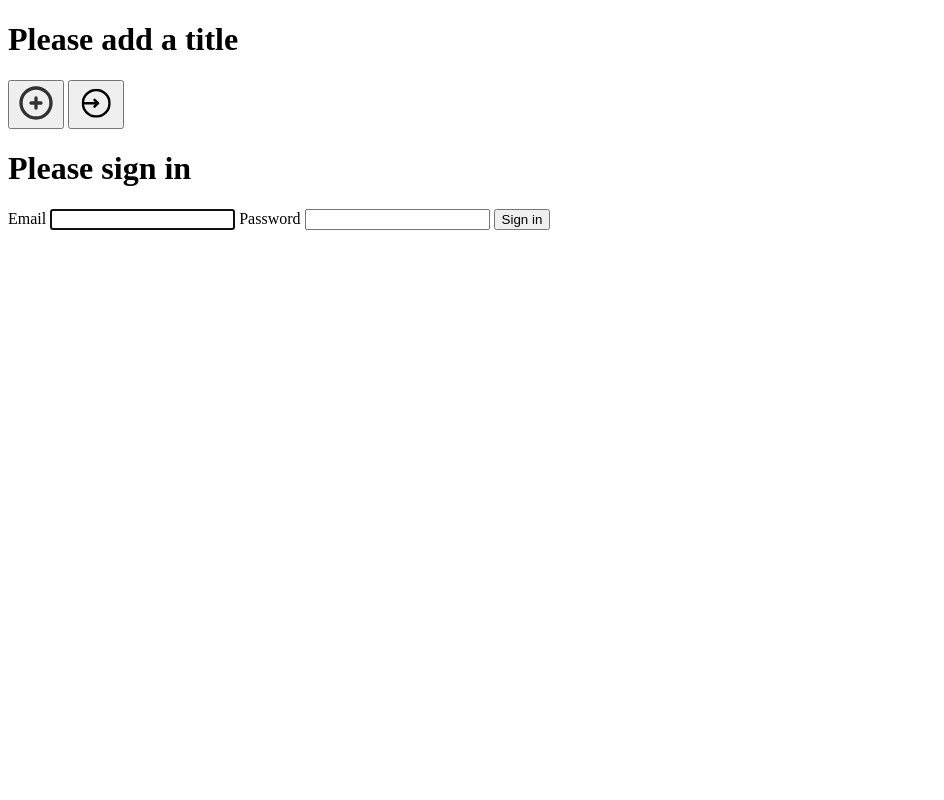
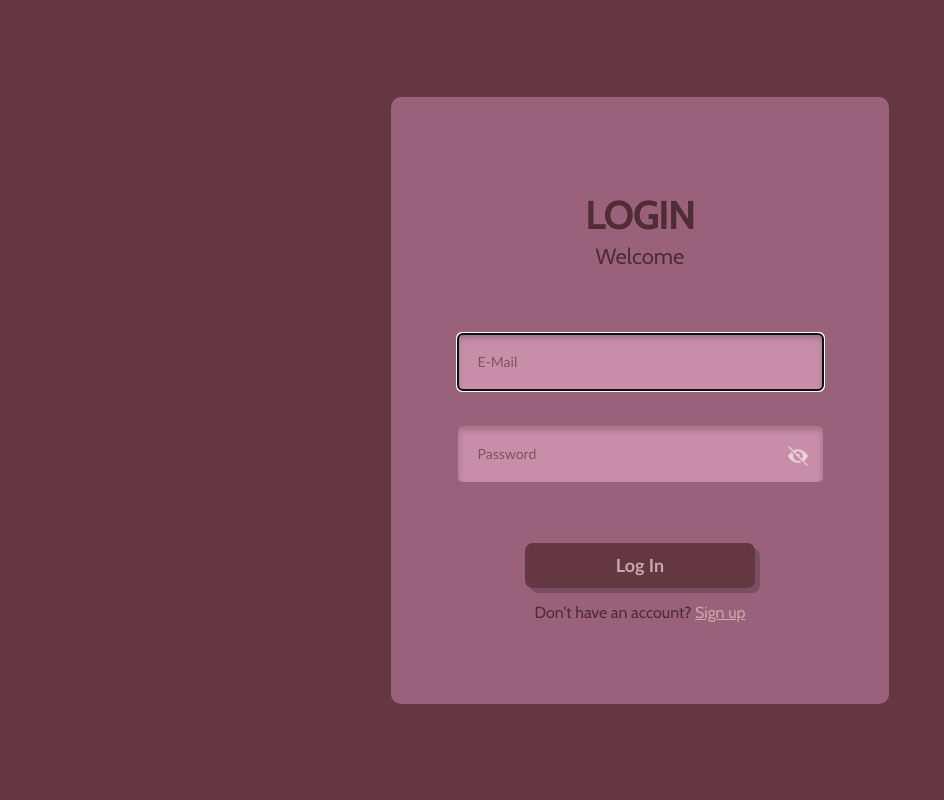
Before and after one commit to lukebaumCS/studi-bonn-task, a Symfony app: template templates/security/login.html.twig in a window 1280 px wide. Shown: the whole page, without its empty margins (0-944 px from the left). Run offline with Twig, Linux system fonts and the light colour scheme; the template is opened without the code that fills it, so the values that code supplies are empty; some libraries are stand-ins or nearby versions.

Commit message:
login page designed lets gooooo friends

```diff
--- /dev/null
+++ b/public/css/login.css
@@ -0,0 +1,220 @@
+@import url('https://fonts.googleapis.com/css?family=Cabin');
+
+html, body {
+    background-color: #643843;
+    display: flex;
+    justify-content: center;
+    align-items: center;
+    width: 100%;
+    height: 100%;
+}
+
+.loginWindow {
+    background-color: #99627A;
+    display: flex;
+    flex-direction: column;
+    justify-content: center;
+    align-items: center;
+    width: 458px;
+    height: 567px;
+    margin-top: 115px;
+    margin-bottom: 115px;
+    padding: 20px;
+    border-radius: 10px;
+}
+
+.loginWindowText{
+    color: #502D36;
+    display: flex;
+    align-items: center;
+    flex-direction: column;
+}
+
+.loginWindowText h2{
+    font-family: 'Cabin', sans-serif;
+    font-size: 38px;
+    font-weight: 600;
+    margin-top: 30px;
+    margin-bottom: 1px;
+}
+
+.loginWindowText h4 {
+    font-size: 22px;
+    font-family: 'Cabin', sans-serif;
+    font-weight: normal;
+    margin-top: 3px;
+}
+
+.loginWindowInput {
+    display: flex;
+    flex-direction: column;
+    justify-content: center;
+    align-items: center;
+    margin-top: 14px;
+    gap: 16px;
+}
+
+.loginWindowInput input{
+    background-color: #C88EA7;
+    margin-top: 20px;
+    height: 36px;
+    width: 330px;
+    font-size: 14px;
+    font-family:  Calibri, Arial, sans-serif;
+    color: #643843;
+    align-items: flex-start;
+    border: none;
+    padding: 10px 15px 10px 20px;
+    border-radius: 5px;
+    box-shadow: inset 0 4px 6px rgba(0, 0, 0, 0.2);
+}
+
+.loginWindowInput input::placeholder {
+    color: #502D36;
+    opacity: 0.6;
+}
+.loginWindowInput input:-webkit-autofill {
+    -webkit-box-shadow: 0 0 0px 1000px #C88EA7 inset !important;
+       -webkit-text-fill-color: #502D36 !important;
+    font-family: Calibri, Arial, sans-serif;
+    font-weight: bold !important;
+}
+
+.Information {
+    color: rgb(255, 103, 103);
+    font-family:  Calibri, Arial, sans-serif;
+    font-weight: bold;
+    margin-top: 25px;
+    margin-bottom: -20px;
+    font-size: 18px;
+    text-shadow: 0 0 1px rgb(255, 103, 103); /*glow effect*/
+    animation: glowing 0.10s ease-out 1, shake 0.07s ease-in-out 1 forwards ; /*shake ang glow effect */
+}
+
+@keyframes glowing {
+    0% {
+        text-shadow:
+            0 0 1px rgb(255, 103, 103),
+            0 0 2px rgb(255, 103, 103);
+    }
+    75% {
+        text-shadow:
+            0 0 3px rgb(255, 103, 103),
+            0 0 5px rgb(255, 103, 103);
+    }
+}
+
+@keyframes shake {
+    0% {
+        transform: translateX(0);
+    }
+    25% {
+        transform: translateX(-5px);
+    }
+    50% {
+        transform: translateX(5px);
+    }
+    75% {
+        transform: translateX(-5px);
+    }
+    100% {
+        transform: translateX(0);
+    }
+}
+
+.loginWindowLinks {
+    display: flex;
+    flex-direction: column;
+    justify-content: center;
+    align-items: center;
+    margin-top: 25px;
+}
+
+.loginButton{
+    display: flex;
+    flex-direction: row;
+    margin-top: 36px;
+}
+
+.loginButton Button {
+    background-color: #643843;
+    border: none;
+    width: 230px;
+    height: 45px;
+    border-radius: 8px;
+    color: #CAA6A6;
+    font-size: 18px;
+    font-family: Calibri, Arial, sans-serif;
+    font-weight: bold;
+    cursor: pointer;
+    box-shadow: 5px 5px rgba(0, 0, 0, 0.2);
+    transition: all 0.3s ease;
+}
+
+.loginButton Button:hover{
+    background-color: #c8a8a8;
+    color:#643843;
+    transform: scale(1.025);
+    box-shadow: 5px 5px 15px rgba(0, 0, 0, 0.3);
+}
+
+.loginButton Button:active {
+    background-color:  #c8a8a8;
+    transform: scale(0.95);
+    box-shadow: 2px 2px 5px rgba(0, 0, 0, 0.4);
+}
+
+.loginWindowLinks p {
+    color: #502D36;
+    font-size: 16px;
+    margin-top: 15px;
+    font-weight: normal;
+    font-family: 'Cabin', sans-serif;
+}
+
+.loginWindowLinks a {
+    color: #CAA6A6;
+}
+
+.loginWindowLinks a:hover{
+    color: #c8a8a8;
+}
+
+.loginWindowLinks a:active{
+    color: #c8a8a8;
+}
+
+.head{
+    display:flex;
+    justify-content: center;
+    align-items: center;
+}
+
+.passwordContainer {
+    position: relative; /* For positioning the icon */
+    display: flex;
+    align-items: center;
+    margin-top: 0px; /* Space between password fields */
+}
+
+.togglePassword {
+    position: absolute;     /* Positions the element absolutely within its container */
+    right: 15px;            /* Moves it 15px from the right */
+    margin-top: 25px;       /* Adds space at the top */
+    cursor: pointer;        /* Changes the cursor to a pointer on hover */
+}
+
+.togglePassword .eye-icon {
+    display: block;             /* Ensures the element is a block */
+    width: 20px;                /* Sets the width */
+    height: 20px;               /* Sets the height */
+    background-size: contain;   /* Scales the background image to fit */
+    background-repeat: no-repeat; /* Prevents background image repetition */
+    background-image: url('icons/closedEye.png');   /* Default image for the closed eye */
+    opacity: 0.6;       /* Sets the transparency */
+}
+
+.togglePassword .eye-icon.open {
+    background-image: url('icons/openEye.png');     /* Changes to open eye image */
+    opacity: 0.6;   /* Maintains the transparency */
+}
--- /dev/null
+++ b/public/css/styles.css
@@ -0,0 +1,3 @@
+body{
+    background-color: brown;
+}
--- a/templates/base.html.twig
+++ b/templates/base.html.twig
@@ -3,14 +3,13 @@
     <head>
         <meta charset="UTF-8">
         <title>{% block title %}Studi Bonn Task{% endblock title %}</title>
+        <link rel = "stylesheet" href="{{ asset('css/styles.css') }}">
         {% block stylesheets %}
         {% endblock %}
 
     </head>
     <body>
-        {% block h1 %}
-            <h1> Please add a title </h1>
-        {% endblock h1 %}
+
 
         {% block addButton %}
             <button type="button" >
--- a/templates/security/login.html.twig
+++ b/templates/security/login.html.twig
@@ -1,38 +1,67 @@
 {% extends 'base.html.twig' %}
 
-{% block title %}Log in!{% endblock %}
+{% block title %}Login{% endblock %}
 
+{% block stylesheets %}
+    <link rel="stylesheet" href="{{ asset('css/login.css') }}">
+    <script src="https://kit.fontawesome.com/179535dd9d.js" crossorigin="anonymous"></script>
+{% endblock %}
+{% block addButton %}{% endblock addButton %}
+{% block logoutButton %}{% endblock logoutButton %}
 {% block body %}
-    <form method="post">
+<div class="loginWindow">
+    <div class="loginWindowText">
+        <h2>LOGIN</h2>
+        <h4>Welcome </h4>
+    </div>
+
+    <form class="InputForm" method="post">
+        {# Fehleranzeige von Symfony Security #}
         {% if error %}
-            <div class="alert alert-danger">{{ error.messageKey|trans(error.messageData, 'security') }}</div>
+            <p class="Information">{{ error.messageKey|trans(error.messageData, 'security') }}</p>
         {% endif %}
 
-        {% if app.user %}
-            <div class="mb-3">
-                You are logged in as {{ app.user.userIdentifier }}, <a href="{{ path('app_logout') }}">Logout</a>
+        <div class="loginWindowInput">
+            <input id="email" name="_username" type="email"
+                   value="{{ last_username }}"
+                   placeholder="E-Mail" required autofocus />
+
+            <div class="passwordContainer">
+                <input name="_password" id="password" type="password" placeholder="Password" required />
+                <span class="togglePassword" id="togglePassword1">
+                    <i class="eye-icon" id="eyeIcon1"></i>
+                </span>
             </div>
-        {% endif %}
 
-        <h1 class="h3 mb-3 font-weight-normal">Please sign in</h1>
-        <label for="username">Email</label>
-        <input type="email" value="{{ last_username }}" name="_username" id="username" class="form-control" autocomplete="email" required autofocus>
-        <label for="password">Password</label>
-        <input type="password" name="_password" id="password" class="form-control" autocomplete="current-password" required>
-        <input type="hidden" name="_csrf_token" data-controller="csrf-protection" value="{{ csrf_token('authenticate') }}">
+            {# CSRF Token für Symfony #}
+            <input type="hidden" name="_csrf_token" value="{{ csrf_token('authenticate') }}">
+        </div>
 
-        {#
-            Uncomment this section and add a remember_me option below your firewall to activate remember me functionality.
-            See https://symfony.com/doc/current/security/remember_me.html
+        <div class="loginWindowLinks">
+            <div class="loginButton">
+                <button type="submit">Log In</button>
+            </div>
+            <p>Don't have an account? <a href="{{ path('app_register') }}">Sign up</a></p>
+        </div>
+    </form>
+</div>
 
-            <div class="checkbox mb-3">
-                <input type="checkbox" name="_remember_me" id="_remember_me">
-                <label for="_remember_me">Remember me</label>
-            </div>
-        #}
+<script>
+    function togglePasswordVisibility(inputId, iconId) {
+        const passwordField = document.getElementById(inputId);
+        const eyeIcon = document.getElementById(iconId);
 
-        <button class="btn btn-lg btn-primary" type="submit">
-            Sign in
-        </button>
-    </form>
+        if (passwordField.type === 'password') {
+            passwordField.type = 'text';
+            eyeIcon.classList.add('open');
+        } else {
+            passwordField.type = 'password';
+            eyeIcon.classList.remove('open');
+        }
+    }
+
+    document.getElementById('togglePassword1').addEventListener('click', function () {
+        togglePasswordVisibility('password', 'eyeIcon1');
+    });
+</script>
 {% endblock %}
```
Also changed, not shown: migrations/Version20250729171847.php (added, +51 -0 lines), public/css/icons/closedEye.png (added), public/css/icons/openEye.png (added).
